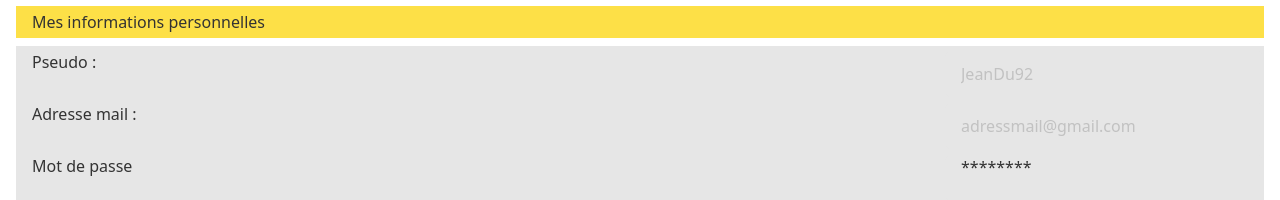
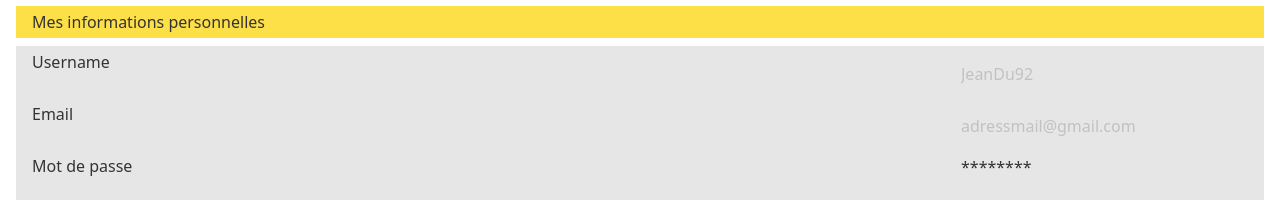
Before and after one commit to kevinhouguet/projet-oplayground-front, a React (Vite) app: page /mon-profil in a window 1280 px wide. Shown: the part 560-760 px from the top of the page. Built offline with nearby package versions, Linux system fonts and the light colour scheme; no server answers.

Commit message:
:sparkles: feat: API call user  page my profil

```diff
--- a/src/App.jsx
+++ b/src/App.jsx
@@ -25,13 +25,15 @@ const App = () => {
 	const [openbis, setOpenbis] = useState(false);
 	const [token, setToken] = useState("");
 	const [username, setUsername] = useState("");
+	const [idUser, setIdUser] = useState("");
 
 useEffect(() => {
 	const accessToken = localStorage.getItem("accessToken");
 	if (accessToken) {
 		setToken(accessToken);
-		const { username } = jwt_decode(accessToken);
+		const { username, id } = jwt_decode(accessToken);
 		setUsername(username);
+		setIdUser(id);
 	}
 	}, []);
 
@@ -51,6 +53,7 @@ useEffect(() => {
 		localStorage.removeItem("accessToken");
 		setToken("");
 		setUsername("");
+		setIdUser("");
 	};
 
 	return (
@@ -80,8 +83,15 @@ useEffect(() => {
 						token={token}
 					/>
 				} />
-        		<Route path="/mon-profil-edit" element={<EditMyProfil />} />
-				<Route path="/mon-profil" element={<MyProfil />} />
+        		<Route path="/mon-profil-edit" element={<EditMyProfil identifiant={token} />} />
+				<Route path="/mon-profil" element={
+					<MyProfil
+						token={token}
+						idUser={idUser}
+						username={username}
+					/>
+				} />
+
 				<Route path="/liste-des-terrains" element={<Card />} />
 				<Route path="/detail-terrain" element={<Details />} />
 				<Route path="/creation-evenement" element={<EventCreation />} />
--- a/src/components/Details/index.jsx
+++ b/src/components/Details/index.jsx
@@ -1,6 +1,5 @@
 import React from "react";
 //import { Link } from "react-router-dom";
-
 import basketball from "../../assets/basketball.jpg";
 import { FaMapMarkerAlt, FaInfo } from "react-icons/fa";
 import EventCreation from "../Event/EventCreation";
--- a/src/components/EditMyProfile/index.jsx
+++ b/src/components/EditMyProfile/index.jsx
@@ -1,9 +1,23 @@
 import React, { useState } from "react";
 import { useForm } from "react-hook-form";
 
-const EditMyProfil = () => {
+const EditMyProfil = (props) => {
+
+	const { token } = props;
+
 	const { register, handleSubmit, errors } = useForm();
-	const onSubmit = data => console.log(data);
+
+	const onSubmit = (data) => {
+		axios.patch(`https://oplaygroundapi.herokuapp.com/api/users/${userId}`, data)
+		  .then((response) => {
+			console.log(response.data);
+			// handle success, such as displaying a success message to the user
+		  })
+		  .catch((error) => {
+			console.log(error);
+			// handle error, such as displaying an error message to the user
+		  });
+	  };
 
 	return (
 		<div className="my-profil">
@@ -65,10 +79,6 @@ const EditMyProfil = () => {
 								<input className="input input-warning w-2/5 max-w-xs" type="email" placeholder="adressmail@gmail.com"
 								{...register("email", { maxLength: 80 })} />
 							</div>
-							<div className="password pb-1 flex">
-								<p className="flex-1 px-4">Mot de passe</p>
-								<p className="input input-warning w-2/5 max-w-xs">********</p>
-							</div>
 							<div className="newPassword pb-1 flex">
 								<p className="flex-1 px-4">Nouveau mot de passe :</p>
 								<input className="input input-warning w-2/5 max-w-xs" type="password" placeholder="Nouveau mot de passe :"
--- a/src/components/Main/index.jsx
+++ /dev/null
@@ -1,9 +0,0 @@
-import React from "react";
-
-const Main = () => (
-	<div className="">
-
-	</div>
-
-);
-export default Main;
--- a/src/components/Mesevents/index.jsx
+++ b/src/components/Mesevents/index.jsx
@@ -35,8 +35,6 @@ const Mesevents = () => {
     console.log("Nom de l'événement :", eventName);
     console.log("timestamp:", timestamp);
   };
-
-
 
   return (
 
--- a/src/components/MyProfil/index.jsx
+++ b/src/components/MyProfil/index.jsx
@@ -1,8 +1,38 @@
 import React, { useState } from "react";
+import { useEffect } from "react";
 import { useForm } from "react-hook-form";
 import { Link } from "react-router-dom"
-const MyProfil = () => {
+import axios from "axios";
+
+const MyProfil = (props) => {
+
+  const [email, setEmail] = useState("");
+  const { idUser, username } = props;
+
+  useEffect(() => {
+    const response = () => {
+      axios.get(`https://oplaygroundapi.herokuapp.com/api/users/${idUser}`, {
+        headers: {
+          Authorization: `Bearer ${localStorage.getItem('accessToken')}`,
+        },
+      })
+        .then((response) => {
+          setEmail(response.data.email)
+          // Gérer la réponse de la requête
+          console.log(response.data);
+        })
+        .catch((error) => {
+          // Gérer les erreurs de la requête
+          console.error(error);
+        });
+    };
+
+    response();
+  }, [idUser]);
+
+
   const { register, handleSubmit, errors } = useForm();
+
   const onSubmit = data => console.log(data);
 
   return (
@@ -75,14 +105,14 @@ const MyProfil = () => {
           <div className="secondAreaSection bg-base-200 pb2-0 mx-4">
             <div className="textInuputArea mb-2 ">
               <div className="pseudoSection pb-1 pt-1 flex">
-                <p className="flex-1 px-4">Pseudo :</p>
+                <p className="flex-1 px-4"> Username </p>
                 <input className="input input-warning w-2/5 max-w-xs" type="text" placeholder="JeanDu92"
-                  {...register("username", { maxLength: 80 })} disabled />
+                  {...register("username", { maxLength: 80 })} disabled value={username} />
               </div>
               <div className="pseudoSection pb-1 flex">
-                <p className="flex-1 px-4">Adresse mail :</p>
+                <p className="flex-1 px-4"> Email </p>
                 <input className="input input-warning w-2/5 max-w-xs" type="email" placeholder="adressmail@gmail.com"
-                  {...register("email", { maxLength: 80 })} disabled />
+                  {...register("email", { maxLength: 80 })} disabled value={email}/>
               </div>
               <div className="password pb-1 flex">
                 <p className="flex-1 px-4">Mot de passe</p>
```
Also changed, not shown: src/components/Card/index.jsx (+1 -13 lines).
